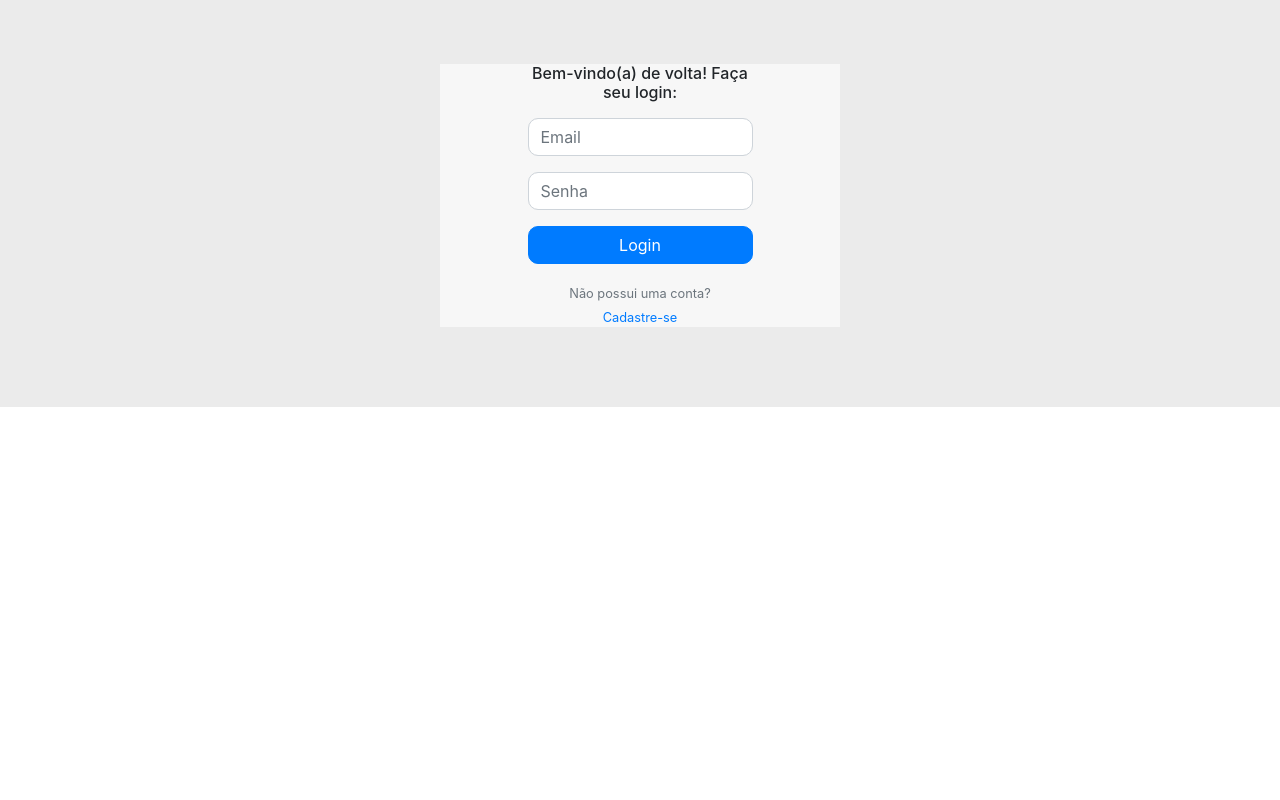
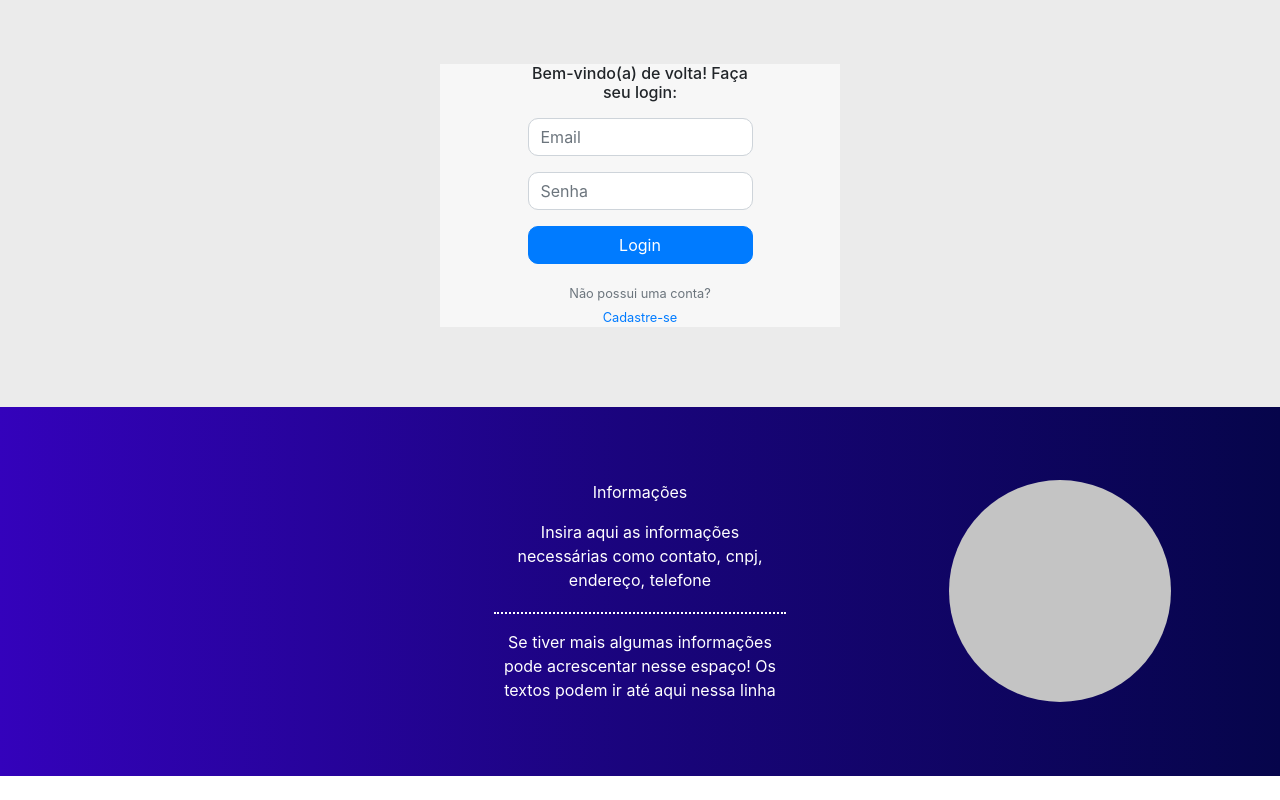
Before and after one commit to ivanvalverde/MarketPlaceFrontEnd, a React (Create React App) app: page / in a window 1280 px wide. Built offline with nearby package versions, Linux system fonts and the light colour scheme.

Commit message:
Footer Corrigido

```diff
--- a/src/App.js
+++ b/src/App.js
@@ -22,7 +22,7 @@ function App() {
           </Route>
         </Switch>
 
-        {/* <Footer /> */}
+        <Footer />
       </BrowserRouter>
     </div>
   );
--- a/src/assets/css/footer.css
+++ b/src/assets/css/footer.css
@@ -1,15 +1,16 @@
 .footer{
     background: linear-gradient(to right,  #3402BB 0%, #1A047D 48.96%, #06054B 100%);
-    height: 300px;
     font-size: 16px;
     color:white;
-}
-
-.footerItem{
-    width: 33.33%!important;
+    width: 100%;
+    padding: 2% 2%;
 }
 
 .footerInfoContato{
     border-bottom: dotted 2px #FFFFFF;
     padding-bottom: 20px;
 }
+
+.footer p:last-child {
+    margin: 0;
+}
--- a/src/components/footer/Footer.jsx
+++ b/src/components/footer/Footer.jsx
@@ -1,35 +1,43 @@
-import React from 'react';
-import '../../assets/css/footer.css';
+import React from "react";
+import "../../assets/css/footer.css";
 import "@lottiefiles/lottie-player";
+import img from "../../assets/imgs/logo.svg";
 
 const Footer = () => {
   return (
-        <div className="d-flex align-items-center footer justify-content-around">
-
-            <div className="d-flex justify-content-center footerItem ">
+    <footer className="container-fluid footer">
+      <div className="row ">
+        <div className="col-12 col-md-6 col-lg-4">
           <lottie-player
             autoplay
             loop
             mode="normal"
             src="https://assets5.lottiefiles.com/packages/lf20_hu9cd9.json"
-                    style={{width: "280px"}}
-                >
-                </lottie-player>
+            style={{maxWidth: "70%", margin: "0 auto"}}
+            className=""
+
+          ></lottie-player>
         </div>
 
-            <div className="d-flex justify-content-center footerItem">
-                <div className="d-flex flex-column text-center w-75">
+        <div className="col-12 col-md-6 col-lg-4 d-flex align-items-center text-center pb-5 py-sm-5">
+          <div className="flex-column w-75 mx-auto ">
             <p>Informações</p>
-                    <p className="footerInfoContato">Insira aqui as informações necessárias como contato, cnpj, endereço, telefone</p>
-                    <p>Se tiver mais algumas informações pode acrescentar nesse espaço! Os textos podem ir até aqui nessa linha</p>
+            <p className="footerInfoContato">
+              Insira aqui as informações necessárias como contato, cnpj,
+              endereço, telefone
+            </p>
+            <p>
+              Se tiver mais algumas informações pode acrescentar nesse espaço!
+              Os textos podem ir até aqui nessa linha
+            </p>
           </div>
         </div>
+        <div className="col-12 col-lg-4 d-flex justify-content-center py-5">
+          <img className="logo" src={img} alt="example" />
+        </div>
+      </div>
+    </footer>
+  );
+};
 
-            <p className="d-flex justify-content-center footerItem">LOGO</p>
-
-
-        </div>
-    )
-}
-
-export default Footer
+export default Footer;
```
Also changed, not shown: src/assets/imgs/logo.svg (added). Lines whose indentation alone changed are shown as unchanged.
